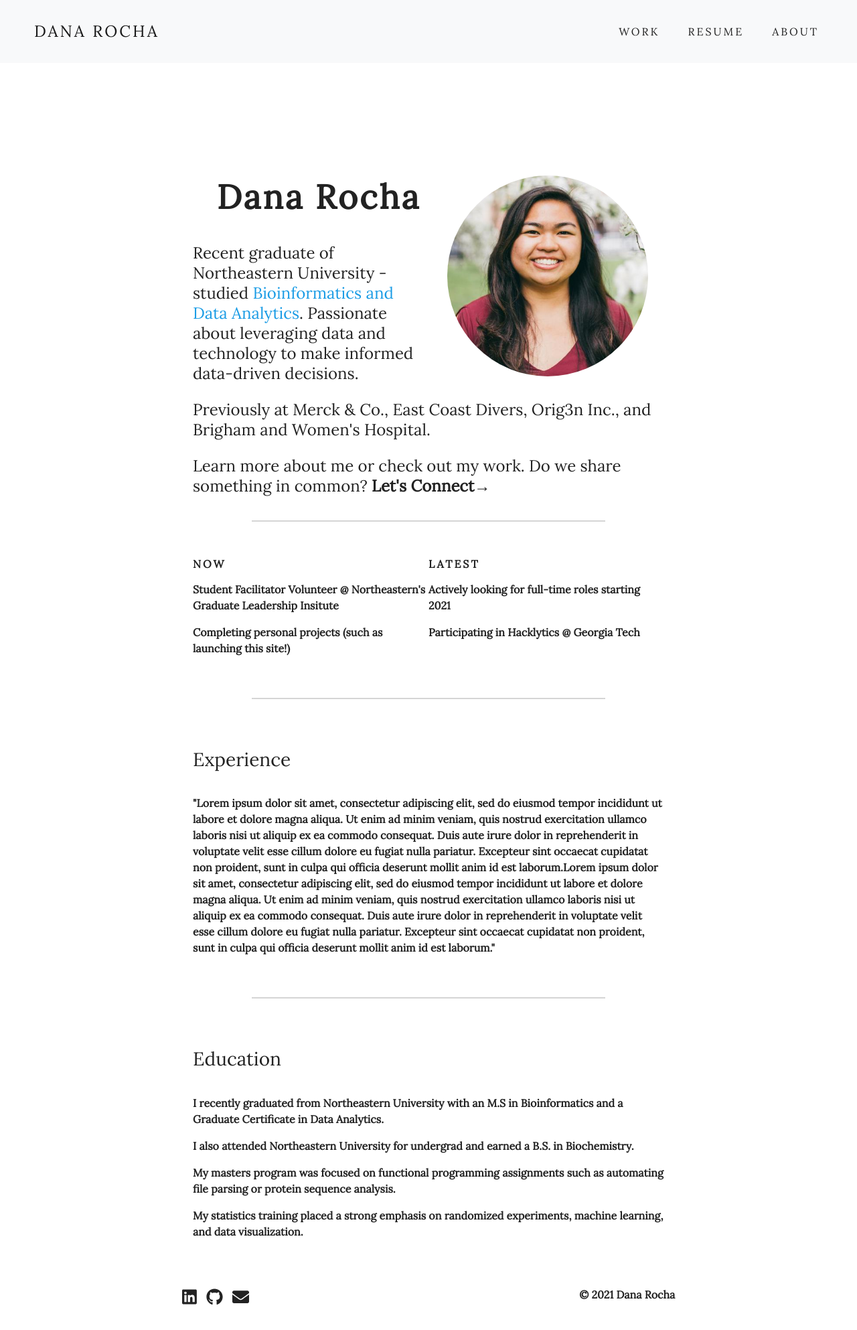
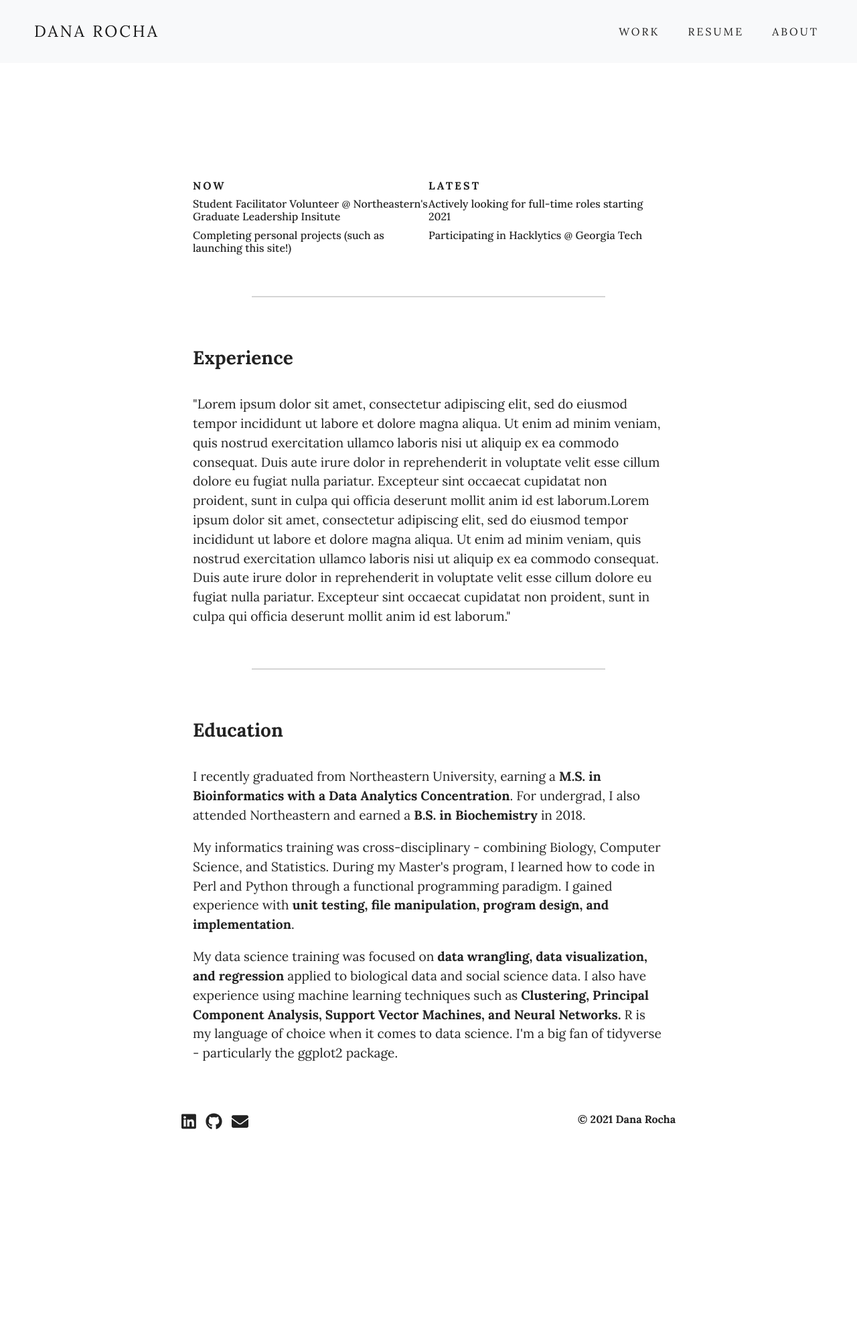
Before and after one commit to dana-rocha/dana-rocha.github.io, a Jekyll site: the page built from index.html, in a window 1280 px wide. Shown: the whole page at 67% size. Built offline with Jekyll 4.4.1, drawn with Linux system fonts in a browser that asks for light colours; nearby versions of some CDN libraries; after the commit the page ends 1724 px from its top, so only the background shows below that.

Commit message:
Implement new styles

```diff
--- a/_layouts/default.html
+++ b/_layouts/default.html
@@ -12,6 +12,10 @@
     <script src="https://cdnjs.cloudflare.com/ajax/libs/popper.js/1.12.9/umd/popper.min.js" integrity="sha384-ApNbgh9B+Y1QKtv3Rn7W3mgPxhU9K/ScQsAP7hUibX39j7fakFPskvXusvfa0b4Q" crossorigin="anonymous"></script>
     <script src="https://maxcdn.bootstrapcdn.com/bootstrap/4.0.0/js/bootstrap.min.js" integrity="sha384-JZR6Spejh4U02d8jOt6vLEHfe/JQGiRRSQQxSfFWpi1MquVdAyjUar5+76PVCmYl" crossorigin="anonymous"></script>
     <script src="https://use.fontawesome.com/releases/v5.0.8/js/all.js"></script>
+    <!-- Fonts -->
+    <link rel="preconnect" href="https://fonts.gstatic.com">
+    <link href="https://fonts.googleapis.com/css2?family=Lora:ital,wght@0,400;0,500;1,400;1,500&family=Noto+Serif:ital,wght@0,400;0,700;1,400;1,700&display=swap" rel="stylesheet">
+    <!-- Stylesheet -->
     <link href="/styles/main.css" rel="stylesheet">
 </head>
 <body>
--- a/index.html
+++ b/index.html
@@ -3,34 +3,17 @@
 title: Dana Rocha
 ---
 
-<!-- About Secton -->
-<div class="row text-center">
-  <div class="welcome">
-    <img class="profile-pic avatar" src="../media/github.jpg" alt="Profile Picture">
-      <h1><strong>Dana Rocha<strong></h1>
-      <h4>Recent graduate of Northeastern University - studied <span style="color: #1B9CE5;">Bioinformatics and Data Analytics</span>.
-        Passionate about leveraging data and technology to make informed data-driven decisions.
-      </h4>
-      <h4>Previously at <a href="https://www.merck.com/" target="_blank" class="highlight">Merck & Co.</a>, <a href="https://ecdivers.com/" target="_blank" id="highlight">East Coast Divers</a>, <a href="https://orig3n.com/" target="_blank" id="highlight">Orig3n Inc.</a>, and <a href="https://www.brighamandwomens.org/" target="_blank">Brigham and Women's Hospital</a>.
-      </h4>
-      <h4>Learn more about me or check out my work. Do we share something in common? <a href="mailto:dbridgette.rocha@gmail.com"><strong>Let's Connect→</strong></a></h4>
-  </div>
-</div>
-
-<hr class="my-4">
-
-
 <div class="row current">
   <div class="column col-lg-6">
   <h6 class="update-section"><strong> NOW </strong></h6>
-    <p> Student Facilitator Volunteer @ Northeastern's Graduate Leadership Insitute </p>
-    <p> Completing personal projects (such as launching this site!) </p>
+    <h6> Student Facilitator Volunteer @ Northeastern's Graduate Leadership Insitute </h6>
+    <h6> Completing personal projects (such as launching this site!) </h6>
   </div>
   <br>
   <div class="column col-lg-6">
   <h6 class="update-section"><strong> LATEST </strong></h6>
-   <p> Actively looking for full-time roles starting 2021</p>
-   <p> Participating in Hacklytics @ Georgia Tech </p>
+   <h6> Actively looking for full-time roles starting 2021</h6>
+   <h6> Participating in Hacklytics @ Georgia Tech </h6>
   </div>
 </div>
 
@@ -61,10 +44,19 @@
 <div class="row">
   <div class="experience">
   <h3> Education </h3>
-  <p> I recently graduated from Northeastern University with an <strong> M.S in Bioinformatics </strong> and a <strong> Graduate Certificate
-    in Data Analytics.</strong></p>
-  <p> I also attended Northeastern University for undergrad and earned a <strong> B.S. in Biochemistry.</strong></p>
-  <p> My masters program was focused on functional programming assignments such as automating file parsing or protein sequence analysis.</p>
-  <p> My statistics training placed a strong emphasis on randomized experiments, machine learning, and data visualization.</p>
+  <p>I recently graduated from Northeastern University,
+    earning a <strong>M.S. in Bioinformatics with a Data Analytics Concentration</strong>.
+    For undergrad, I also attended Northeastern and earned a <strong>B.S. in Biochemistry </strong>in 2018. </p>
+  <p>My informatics training was cross-disciplinary - combining Biology,
+    Computer Science, and Statistics. During my Master's program, I learned
+    how to code in Perl and Python through a functional programming paradigm.
+    I gained experience with <strong>unit testing, file manipulation, program design,
+    and implementation</strong>.</p>
+  <p>My data science training was focused on <strong>data wrangling, data visualization,
+    and regression</strong> applied to biological data and social science data. I also
+    have experience using machine learning techniques such as <strong>Clustering,
+    Principal Component Analysis, Support Vector Machines, and Neural Networks.</strong>
+    R is my language of choice when it comes to data science.
+    I'm a big fan of tidyverse - particularly the ggplot2 package. </p>
   </div>
 </div>
--- a/pages/work.html
+++ b/pages/work.html
@@ -1,3 +1,7 @@
+---
+layout: default
+title: Dana Rocha
+---
 
 <div class="row text-center">
   <div class="welcome">
--- a/styles/main.css
+++ b/styles/main.css
@@ -1,13 +1,12 @@
-@import url('https://fonts.googleapis.com/css2?family=Lora&display=swap');
-@import url('https://fonts.googleapis.com/css2?family=Lato&family=Noto+Serif&display=swap');
-
+@import url('https://fonts.googleapis.com/css2?family=Lora:bold,italic|Noto+Serif:bold,italic');
 
 
 /****** Divs ******/
 
 html, body {
   height: 100%;
-  font-family: 'Lora', "Noto Serif", "Lato", sans-serif;
+  font-family: 'Lora', "Noto Serif", "Lato", serif;
+  font-weight: 400;
   color: #222;
 }
 
@@ -20,6 +19,7 @@
 h1 {
   font-size: 50px;
   padding: 20px 20px;
+  font-weight: 600;
   /*border: 2px solid green;*/
 }
 
@@ -34,8 +34,13 @@
   margin: 0;
 }
 
-h4 {
+h4, p {
   text-align: left;
+  font-weight: 400;
+}
+
+h3, .update-section {
+  font-weight: 600;
 }
 
 h3 {
@@ -43,12 +48,10 @@
   padding: 20px 0px;
 }
 
-h6 {
-  font-weight: bold;
-}
 
 p {
   line-height: 1.5em;
+  font-size: 1.2em;
 }
 
 #brand {
@@ -73,6 +76,9 @@
   width: 75%;
 }
 
+strong {
+  font-weight: bold;
+}
 
 /****** NavBar ******/
 
```
